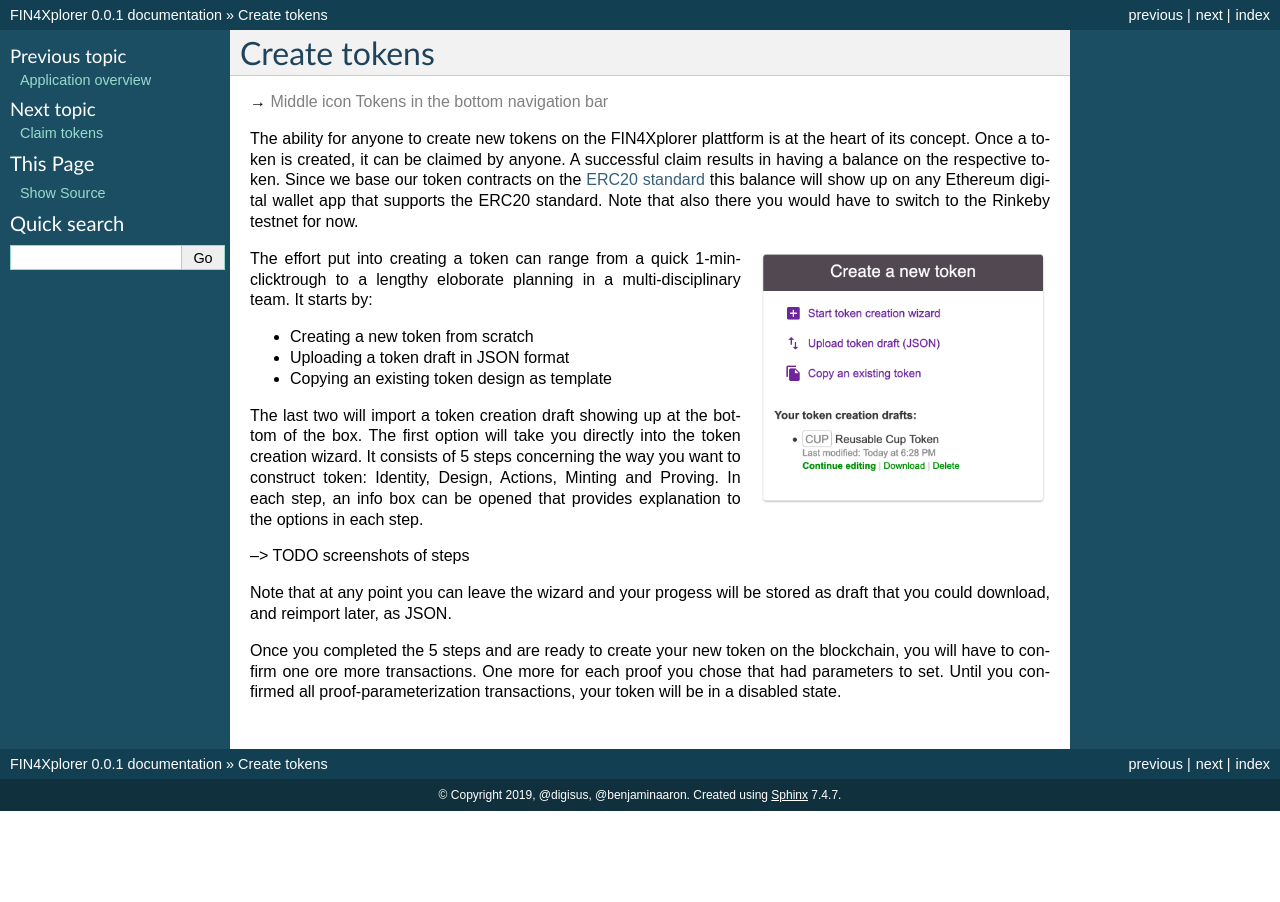
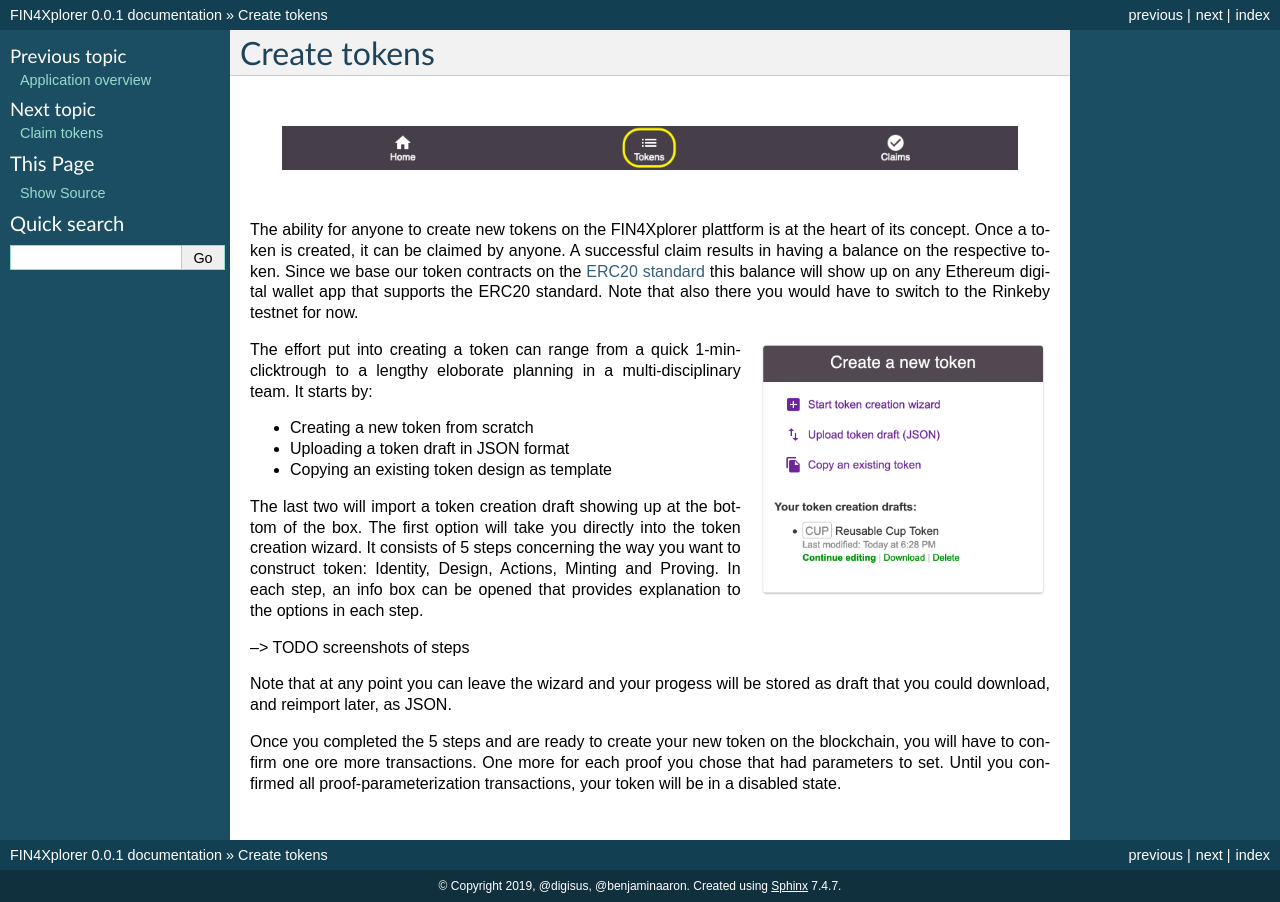
Before and after one commit to FuturICT2/FIN4Documentation, a Sphinx documentation site: the page built from docs/create-tokens.rst, in a window 1280 px wide. Built offline with Sphinx 7.4.7, drawn with Linux system fonts in a browser that asks for light colours.

Commit message:
Add bottom-bar screenshots

```diff
--- a/docs/create-tokens.rst
+++ b/docs/create-tokens.rst
@@ -1,9 +1,13 @@
-.. include:: utils.rst
+.. comment include:: utils.rst
 
 Create tokens
 =============
 
-:raw-html:`&rarr;` :gray:`Middle icon Tokens in the bottom navigation bar`
+|
+.. image:: images/BottomBar-Tokens.png
+   :scale: 80%
+   :align: center
+|
 
 The ability for anyone to create new tokens on the FIN4Xplorer plattform is at the heart of its concept. Once a token is created, it can be claimed by anyone. A successful claim results in having a balance on the respective token. Since we base our token contracts on the `ERC20 standard <https://en.wikipedia.org/wiki/Ethereum#Development_governance_and_EIP>`_ this balance will show up on any Ethereum digital wallet app that supports the ERC20 standard. Note that also there you would have to switch to the Rinkeby testnet for now.
 
```
Also changed, not shown: docs/claim-tokens.rst (+5 -3 lines), docs/images/BottomBar-Claims.png (added), docs/images/BottomBar-Tokens.png (added).
